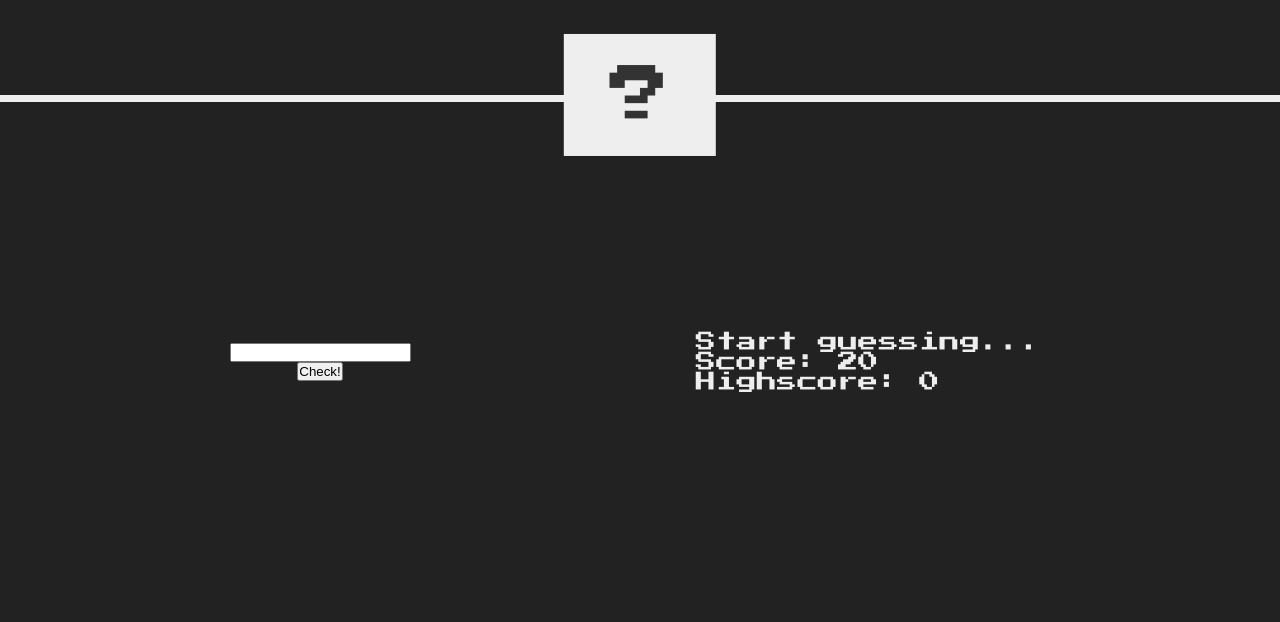
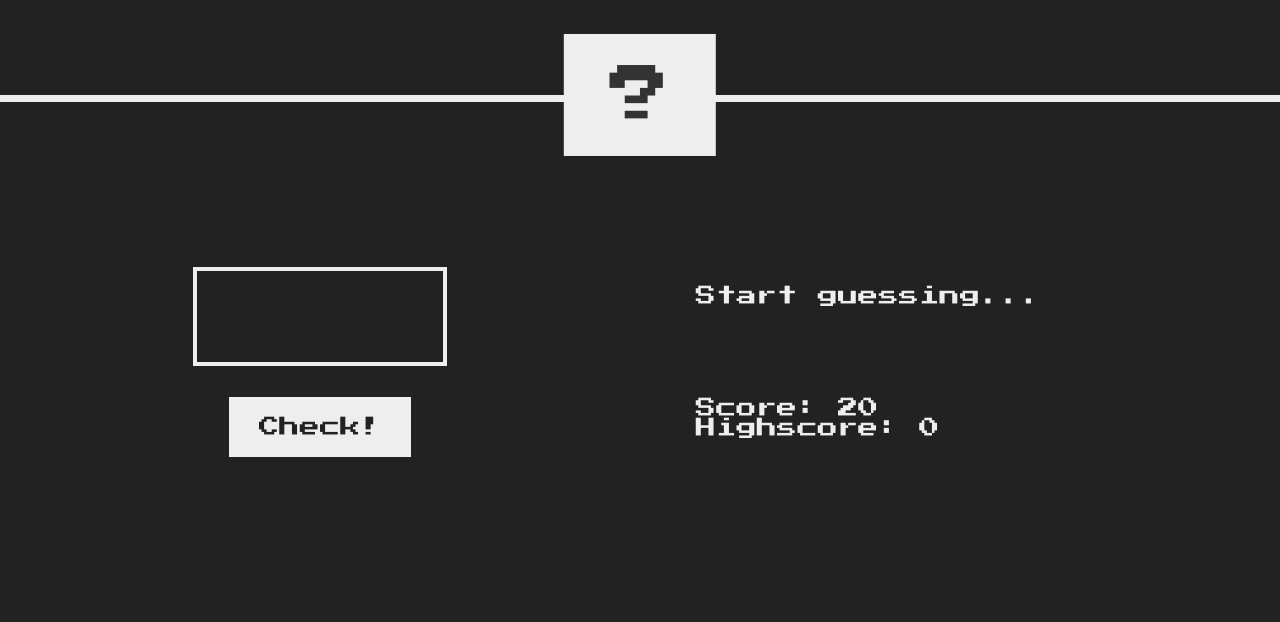
Before and after one commit to alanbedoya/notes, a plain HTML site: page JS: Notes 2021/numberGuessGame/index.html in a window 1280 px wide. Shown: the part 178-800 px from the top of the page. Drawn offline with Linux system fonts and the light colour scheme.

Commit message:
Style was added.

```diff
--- a/JS: Notes 2021/numberGuessGame/style.css
+++ b/JS: Notes 2021/numberGuessGame/style.css
@@ -65,3 +65,52 @@ h1 {
   left: 50%;
   transform: translate(-50%, 50%);
 }
+
+.between {
+  font-size: 1.4rem;
+  position: absolute;
+  top: 2rem;
+  right: 2rem;
+}
+
+.again {
+  position: absolute;
+  top: 2rem;
+  left: 2rem;
+}
+
+.guess {
+  background: none;
+  border: 4px solid #eee;
+  font-family: inherit;
+  color: inherit;
+  font-size: 5rem;
+  padding: 2rem;
+  width: 25rem;
+  text-align: center;
+  display: block;
+  margin-bottom: 3rem;
+}
+
+.btn {
+  border: none;
+  background-color: #eee;
+  color: #222;
+  font-size: 2rem;
+  font-family: inherit;
+  padding: 2rem 3rem;
+  cursor: pointer;
+}
+
+.btn:hover {
+  background-color: #ccc;
+}
+
+.message {
+  margin-bottom: 8rem;
+  height: 3rem;
+}
+
+.label-score {
+  margin-bottom: 2rem;
+}
```
